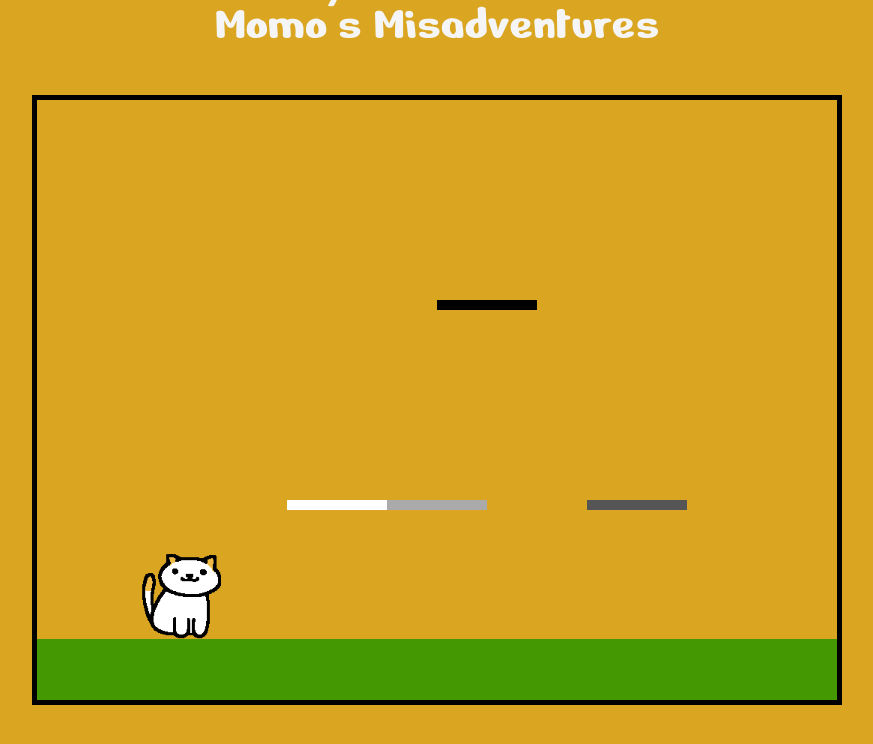
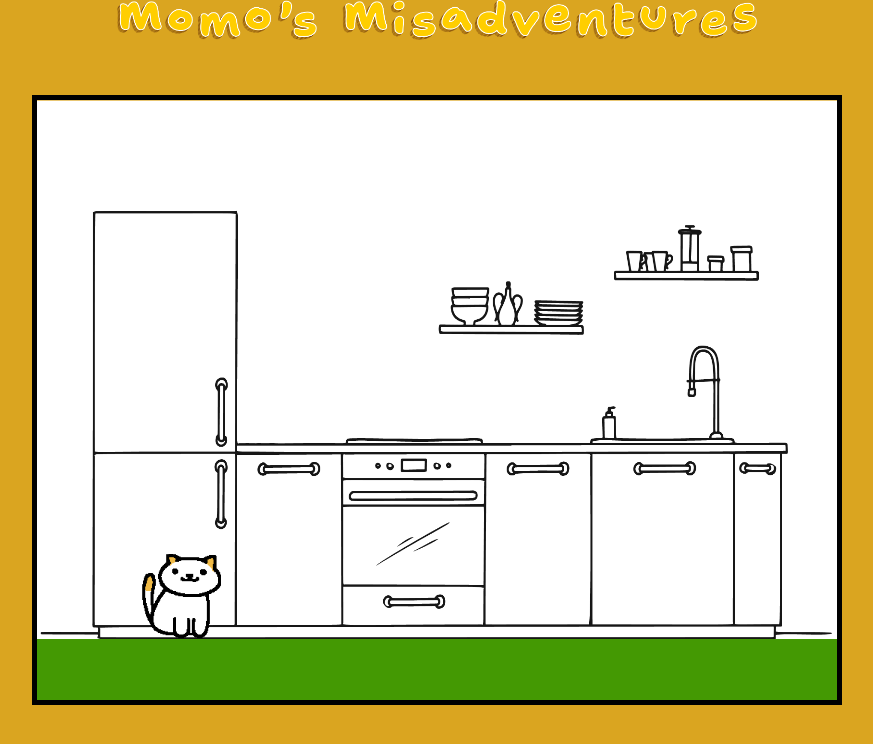
Before and after one commit to remnantsofred/js_project, a website built with webpack: page momos_misadventures/index.html in a window 1280 px wide. Shown: the whole page, without its empty margins (203-1076 px from the left). Built offline with nearby package versions, Linux system fonts and the light colour scheme.

Commit message:
First level! Forbidden furniture - kitchen

```diff
--- a/momos_misadventures/index.html
+++ b/momos_misadventures/index.html
@@ -13,7 +13,7 @@
   </head>
 
   <body>
-    <h1 id="h1mainpage">Momo's Misadventures</h1>
+    <img id="maintitle" src="src/assets/backgrounds/title.png" alt="Momo's Misadventures">
     <canvas id="gamescreen">
 
 
--- a/momos_misadventures/src/index.js
+++ b/momos_misadventures/src/index.js
@@ -23,4 +23,3 @@ export const CANVAS_HEIGHT = canvas.height = 600;
 
 let game = new Game(canvas);
 console.log("Webpack is working!")
-console.log("where is my rectangle");
--- a/momos_misadventures/src/scripts/game.js
+++ b/momos_misadventures/src/scripts/game.js
@@ -12,6 +12,10 @@ import { CANVAS_WIDTH, CANVAS_HEIGHT } from '../index.js';
 //// logic to start a minigame and continue to next one if win (and update score)
 //// go back to main screen on loss
 
+const background = new Image();
+background.src = "./src/assets/backgrounds/kitchen_simple.png"
+// background.src = "/Users/daphnelam/Desktop/aA/js_project/momos_misadventures/src/assets/backgrounds/kitchen_simple.png"
+
 
 export default class Game {
   constructor(canvas, level) {
@@ -24,16 +28,27 @@ export default class Game {
     this.score = 0;
     //need to refactor this.objects based on levels in the future
     //this is proof of concept
+    /// use #FFffff for transparent
     //// this is the ground below:
     const ground = new GameObject(this.ctx, 0, CONSTANTS.GROUND, CANVAS_WIDTH, 61, "#449903", false, false);
+    const fridge = new GameObject(this.ctx, 56, 110, 143, 1, "#FFffff", true, false)
+    const sinkLevel = new GameObject(this.ctx, 209, 346, 538, 1, "#FFffff", true, false)
+    const leftShelf = new GameObject(this.ctx, 404, 227, 140, 1, "#FFffff", true, false)
+    const rightShelf = new GameObject(this.ctx, 579, 173, 140, 1, "#FFffff", true, false)
+
+
     this.objects = [
       ground,
       //// if I can't figure out why the first object collision doesn't work, set the first object as 0 and in the ground
       new GameObject(this.ctx, 0, 800, 0, 0, "#000000", true, false),
-      new GameObject(this.ctx, 400, 200, 100, 10, "#000000", true, false),
-      new GameObject(this.ctx, 250, 400, 100, 10, "#ffffff", true, false),
-      new GameObject(this.ctx, 350, 400, 100, 10, "#aaaaaa", true, false),
-      new GameObject(this.ctx, 550, 400, 100, 10, "#555555", true, false),
+      fridge,
+      sinkLevel,
+      leftShelf,
+      rightShelf
+      // new GameObject(this.ctx, 400, 200, 100, 10, "#000000", true, false),
+      // new GameObject(this.ctx, 250, 400, 100, 10, "#ffffff", true, false),
+      // new GameObject(this.ctx, 350, 400, 100, 10, "#aaaaaa", true, false),
+      // new GameObject(this.ctx, 550, 400, 100, 10, "#555555", true, false),
     ];
     // GameObject constructor(ctx, x, y, width, height, color, collision, bounce) {
       this.play();
@@ -91,9 +106,15 @@ export default class Game {
 
 
   //// draw
+  //// for now add background directly in game objects no collision
+  //// but later have it draw the background first then momo and the objects
+  //// because the game should cycle through mini game so each mini game should have a background image, etc
 
   draw(){
     this.ctx.clearRect(0,0,800,800);
+    ////  this.ctx.drawImage(momo, frameX * spriteWidth, 0, spriteWidth, spriteHeight, 50, 450, spriteWidth, spriteHeight);
+    this.ctx.drawImage(background, 0, 0, 3332, 2499, 0, 0, CANVAS_WIDTH, CANVAS_HEIGHT + 75);
+
     for(const obj of this.objects){
       if (this.momo.collide(obj)){
           break;
--- a/momos_misadventures/src/scripts/game_view.js
+++ b/momos_misadventures/src/scripts/game_view.js
@@ -4,10 +4,15 @@
 //// link to about game
 //// later/bonus: splashscreen transitions between games
 
+
+// const title = new Image();
+// title.src = "../assets/backgrounds/title.png"
+
 export default class GameView {
 
 
   ////title
+
 
   //// border and background outside of the canvas (or will this just be css?)
 
--- a/momos_misadventures/src/styles/game_board.css
+++ b/momos_misadventures/src/styles/game_board.css
@@ -25,6 +25,12 @@ body {
   width: 800;
   height: 600;
 }
+
+#maintitle {
+  width: 50%;
+}
+
+
 /*
 #platform2 {
   color: yellowgreen;
```
Also changed, not shown: momos_misadventures/src/scripts/level.js (+58 -0 lines), momos_misadventures/src/scripts/momo.js (+16 -1 lines), momos_misadventures/dist/main.css, momos_misadventures/dist/main.js, momos_misadventures/src/assets/backgrounds/kitchen_simple.png (added), momos_misadventures/src/assets/backgrounds/livingroom.png (added), momos_misadventures/src/assets/backgrounds/title.png (added).
